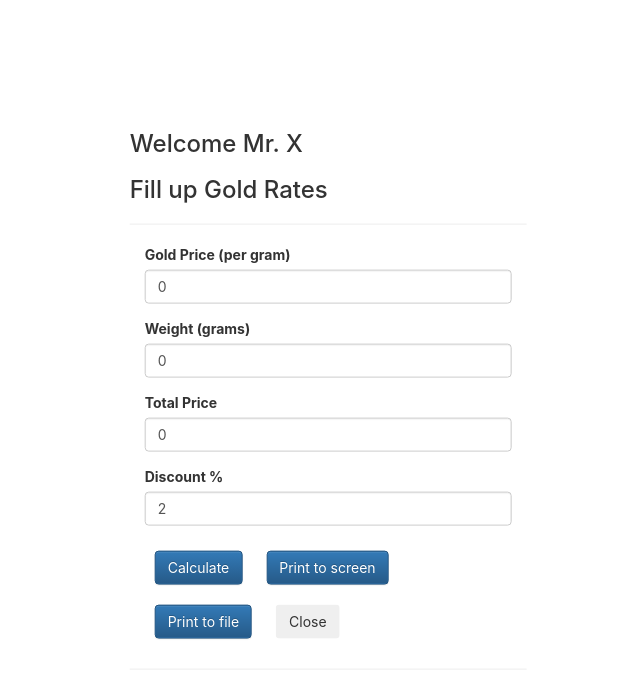
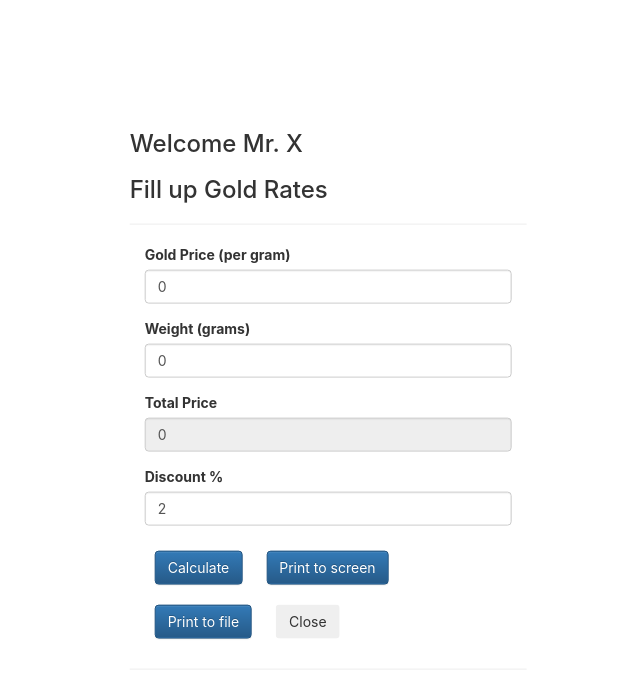
Before and after one commit to niksonnet/React-ReduxSaga-Frontend, a React (Create React App) app: page /estimation in a window 1280 px wide. Shown: the top 678 px of the page, without its empty margins (312-952 px from the left). Built offline with nearby package versions, Linux system fonts and the light colour scheme.

Commit message:
updated app.js file [extracted router from app.js]

```diff
--- a/src/App.js
+++ b/src/App.js
@@ -1,4 +1,3 @@
-import { BrowserRouter as Router } from "react-router-dom"
 import { Switch, Route } from "react-router-dom"
 
 import './App.css';
@@ -8,7 +7,6 @@ import { Fragment } from "react";
 
 function App() {
   return (
-    <Router>
     <Fragment>
       <Switch>
         <Route exact path="/" > <Login /></Route>
@@ -16,7 +14,6 @@ function App() {
         <Route exact path="/estimation" > <Estimation /></Route>
       </Switch>
     </Fragment>
-    </Router>
   );
 }
 
--- a/src/Shared/Controls/Input/Input.jsx
+++ b/src/Shared/Controls/Input/Input.jsx
@@ -15,7 +15,7 @@ const Input = (props) => {
         value={props.value}
         onChange={props.handleChange}
         placeholder={props.placeholder}
-        readOnly={props.readOnly || false}
+        readOnly={props.isReadOnly || false}
         // {...props}
       />
     </div>
```
Lines whose indentation alone changed are shown as unchanged.
